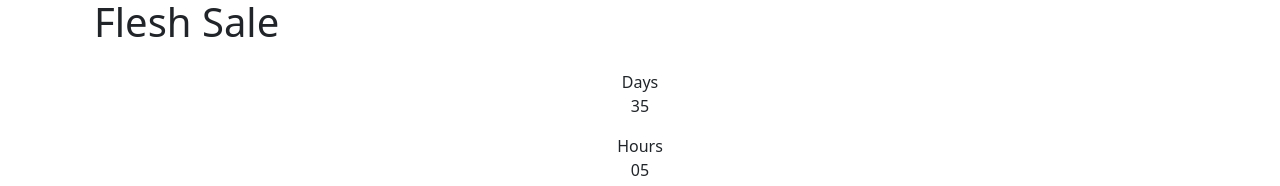
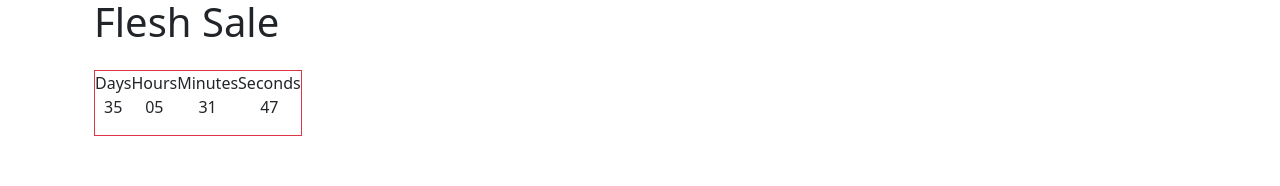
Before and after one commit to SARPJ/ecart, a React (Vite) app: page / in a window 1280 px wide. Shown: the part 594-780 px from the top of the page. Built offline with nearby package versions, Linux system fonts and the light colour scheme.

Commit message:
Updated file.css and CountdownTimer.jsx

```diff
--- a/src/compo/CountdownTimer.jsx
+++ b/src/compo/CountdownTimer.jsx
@@ -26,7 +26,7 @@ const CountdownTimer = ({ targetDate }) => {
   }, []);
 
   return (
-    <div className="flex justify-center flex-row">
+    <div className="flex justify-center border border-danger counrerr">
       <div className=" rounded-lg text-center">
         <span className="text-red-400 text-sm">Days</span>
         <p>{String(timeLeft.days).padStart(2, "0")}</p>
--- a/src/compo/file.css
+++ b/src/compo/file.css
@@ -145,6 +145,12 @@ a{
     color: #ff4d4d;
 }
 
+.counrerr{
+    width: min-content;
+    display: flex;
+
+}
+
 
 
 
```
